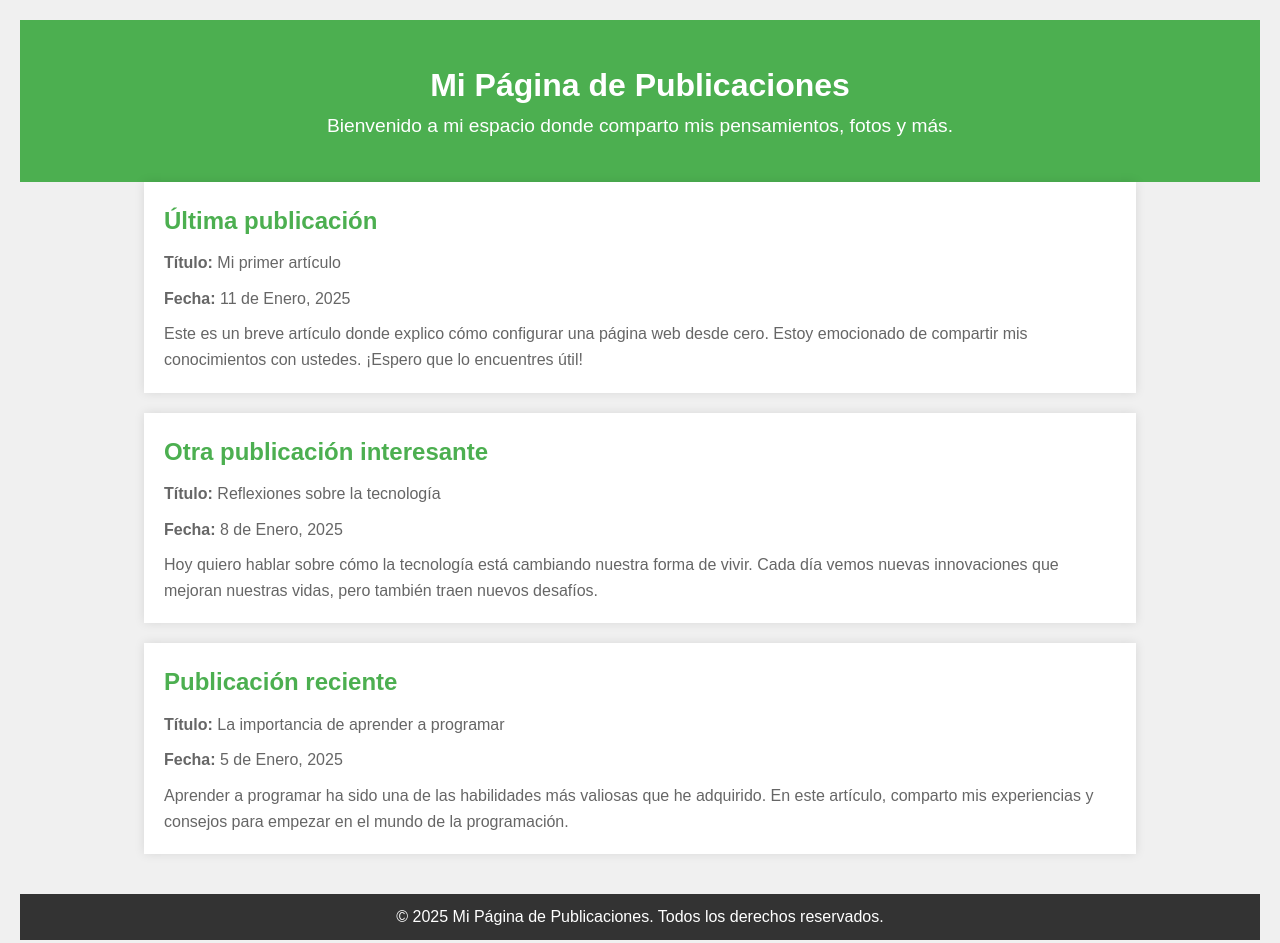
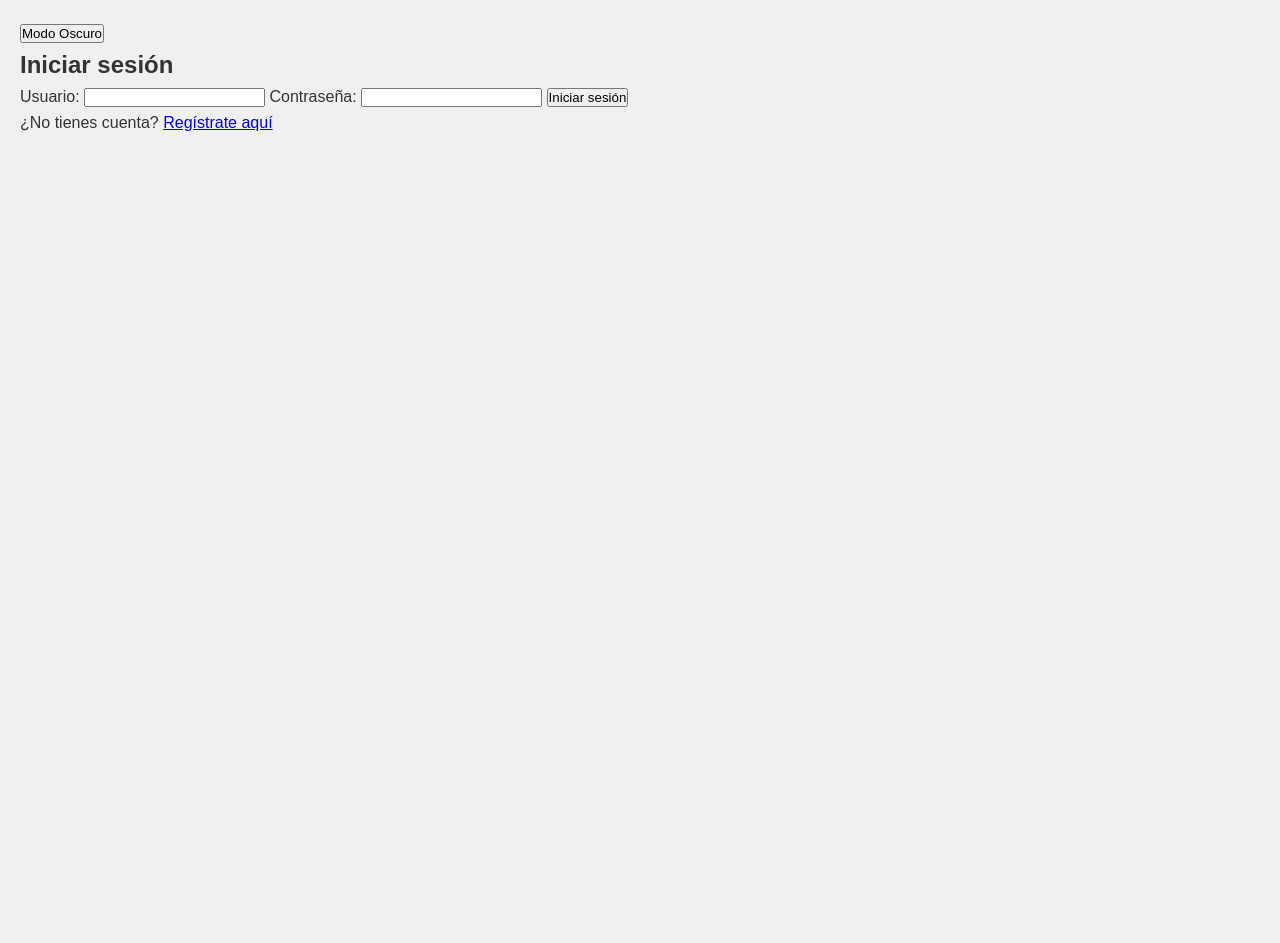
Before and after one commit to k3izozzz32/MyOyukiWeb, a plain HTML site: page index.html in a window 1280 px wide. After the commit the page ends 800 px from the top, so only its background shows below. Drawn offline with Linux system fonts and the light colour scheme.

Commit message:
Update index.html

```diff
--- a/index.html
+++ b/index.html
@@ -3,42 +3,28 @@
 <head>
     <meta charset="UTF-8">
     <meta name="viewport" content="width=device-width, initial-scale=1.0">
-    <title>Mi Página de Publicaciones</title>
+    <title>Instagram Clone</title>
     <link rel="stylesheet" href="styles.css">
 </head>
 <body>
-    <header>
-        <div class="container">
-            <h1>Mi Página de Publicaciones</h1>
-            <p>Bienvenido a mi espacio donde comparto mis pensamientos, fotos y más.</p>
-        </div>
-    </header>
+    <!-- Botón para cambiar entre modo oscuro y claro -->
+    <button id="dark-mode-toggle" onclick="toggleDarkMode()">Modo Oscuro</button>
 
-    <main class="container">
-        <section class="publicacion">
-            <h2>Última publicación</h2>
-            <p><strong>Título:</strong> Mi primer artículo</p>
-            <p><strong>Fecha:</strong> 11 de Enero, 2025</p>
-            <p>Este es un breve artículo donde explico cómo configurar una página web desde cero. Estoy emocionado de compartir mis conocimientos con ustedes. ¡Espero que lo encuentres útil!</p>
-        </section>
+    <!-- Formulario de inicio de sesión -->
+    <div id="login-form" class="form-container">
+        <h2>Iniciar sesión</h2>
+        <form id="login" onsubmit="login(event)">
+            <label for="username">Usuario:</label>
+            <input type="text" id="login-username" required>
+            <label for="password">Contraseña:</label>
+            <input type="password" id="login-password" required>
+            <button type="submit">Iniciar sesión</button>
+        </form>
+        <p>¿No tienes cuenta? <a href="javascript:void(0);" onclick="showRegister()">Regístrate aquí</a></p>
+    </div>
 
-        <section class="publicacion">
-            <h2>Otra publicación interesante</h2>
-            <p><strong>Título:</strong> Reflexiones sobre la tecnología</p>
-            <p><strong>Fecha:</strong> 8 de Enero, 2025</p>
-            <p>Hoy quiero hablar sobre cómo la tecnología está cambiando nuestra forma de vivir. Cada día vemos nuevas innovaciones que mejoran nuestras vidas, pero también traen nuevos desafíos.</p>
-        </section>
-
-        <section class="publicacion">
-            <h2>Publicación reciente</h2>
-            <p><strong>Título:</strong> La importancia de aprender a programar</p>
-            <p><strong>Fecha:</strong> 5 de Enero, 2025</p>
-            <p>Aprender a programar ha sido una de las habilidades más valiosas que he adquirido. En este artículo, comparto mis experiencias y consejos para empezar en el mundo de la programación.</p>
-        </section>
-    </main>
-
-    <footer>
-        <p>&copy; 2025 Mi Página de Publicaciones. Todos los derechos reservados.</p>
-    </footer>
-</body>
-</html>
+    <!-- Formulario de registro -->
+    <div id="register-form" class="form-container" style="display:none;">
+        <h2>Regístrate</h2>
+        <form id="register" onsubmit="register(event)">
+            <labe
```
